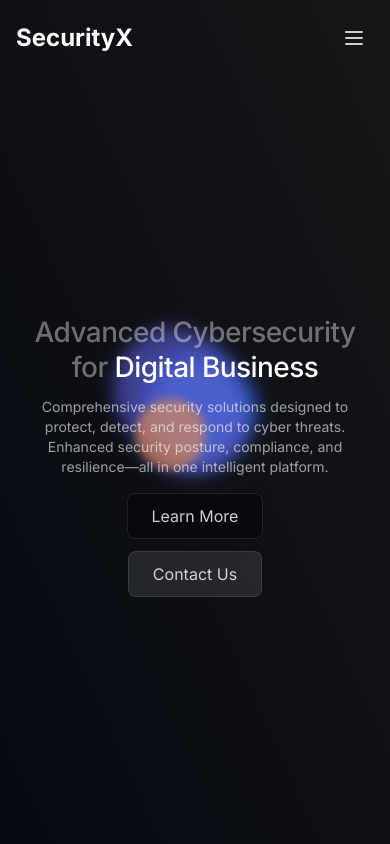
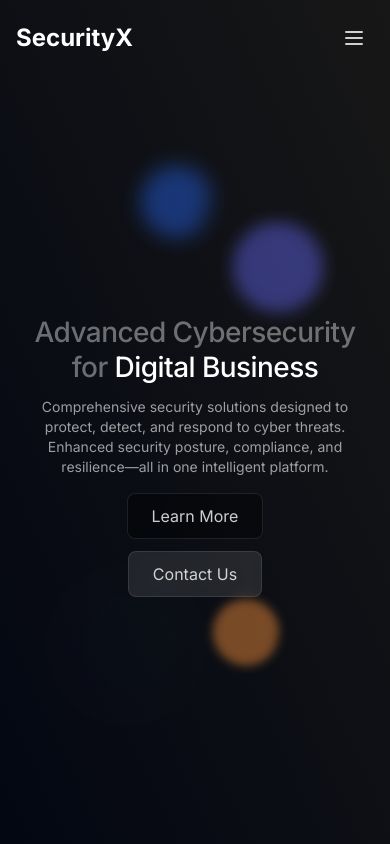
Before and after one commit to charitra13/sec-x, a Next.js app: page / in a window 390 px wide. Shown: the top 844 px of the page. Built offline with nearby package versions, Linux system fonts and the light colour scheme.

Commit message:
v1.6: Advanced Mesh Background System - Enhanced organic animations with individual speeds, responsive design, and accessibility support

```diff
--- a/app/components/MeshBackground.tsx
+++ b/app/components/MeshBackground.tsx
@@ -3,110 +3,123 @@
 import React from 'react';
 
 const MeshBackground: React.FC = () => {
-  // Define keyframe animations as CSS strings
-  const meshAnimations = `
+  return (
+    <>
+      <style jsx>{`
         @keyframes mesh1 {
-      0%   { transform: translate(-63%, -57%) rotate(12deg) scale(0.95); }
-      18%  { transform: translate(-85%, -78%) rotate(35deg) scale(1.42); }
-      41%  { transform: translate(-31%, -44%) rotate(4deg) scale(0.58); }
-      67%  { transform: translate(-78%, -89%) rotate(28deg) scale(1.23); }
-      89%  { transform: translate(-45%, -62%) rotate(41deg) scale(0.87); }
-      100% { transform: translate(-63%, -57%) rotate(12deg) scale(0.95); }
+          0%   { transform: translate(-20%, -30%) rotate(12deg) scale(1); }
+          14%  { transform: translate(-70%, -40%) rotate(20deg) scale(1.2); }
+          33%  { transform: translate(30%, -50%) rotate(15deg) scale(0.9); }
+          51%  { transform: translate(-40%, 10%) rotate(28deg) scale(1.4); }
+          72%  { transform: translate(60%, -70%) rotate(10deg) scale(0.8); }
+          100% { transform: translate(-20%, -30%) rotate(12deg) scale(1); }
         }
 
         @keyframes mesh2 {
-      0%   { transform: translate(-48%, -41%) rotate(-15deg) scale(1.08); }
-      22%  { transform: translate(-72%, -23%) rotate(-38deg) scale(1.31); }
-      45%  { transform: translate(-29%, -67%) rotate(-7deg) scale(0.64); }
-      71%  { transform: translate(-84%, -74%) rotate(-42deg) scale(1.47); }
-      93%  { transform: translate(-39%, -56%) rotate(-21deg) scale(0.73); }
-      100% { transform: translate(-48%, -41%) rotate(-15deg) scale(1.08); }
+          0%   { transform: translate(25%, -40%) rotate(-15deg) scale(1); }
+          18%  { transform: translate(75%, -65%) rotate(-30deg) scale(1.3); }
+          39%  { transform: translate(-10%, -20%) rotate(-10deg) scale(0.7); }
+          60%  { transform: translate(50%, 30%) rotate(-24deg) scale(1.2); }
+          85%  { transform: translate(-60%, -50%) rotate(-5deg) scale(1); }
+          100% { transform: translate(25%, -40%) rotate(-15deg) scale(1); }
         }
 
         @keyframes mesh3 {
-      0%   { transform: translate(-44%, -52%) rotate(8deg) scale(1.12); }
-      28%  { transform: translate(-76%, -37%) rotate(33deg) scale(0.72); }
-      54%  { transform: translate(-18%, -71%) rotate(19deg) scale(1.38); }
-      79%  { transform: translate(-67%, -28%) rotate(47deg) scale(0.91); }
-      100% { transform: translate(-44%, -52%) rotate(8deg) scale(1.12); }
+          0%   { transform: translate(-40%, 30%) scale(1); }
+          15%  { transform: translate(-85%, -20%) scale(1.25); }
+          38%  { transform: translate(60%, 50%) scale(0.6); }
+          55%  { transform: translate(-20%, 70%) scale(1.5); }
+          78%  { transform: translate(40%, -40%) scale(0.8); }
+          100% { transform: translate(-40%, 30%) scale(1); }
         }
 
         @keyframes mesh4 {
-      0%   { transform: translate(-51%, -59%) rotate(-18deg) scale(0.88); }
-      31%  { transform: translate(-27%, -83%) rotate(-45deg) scale(1.29); }
-      58%  { transform: translate(-79%, -34%) rotate(-9deg) scale(0.67); }
-      83%  { transform: translate(-42%, -76%) rotate(-32deg) scale(1.41); }
-      100% { transform: translate(-51%, -59%) rotate(-18deg) scale(0.88); }
+          0%   { transform: translate(35%, 20%) rotate(5deg) scale(1); }
+          20%  { transform: translate(95%, -60%) rotate(18deg) scale(1.3); }
+          43%  { transform: translate(-50%, 60%) rotate(-12deg) scale(0.6); }
+          66%  { transform: translate(80%, 30%) rotate(25deg) scale(1.1); }
+          90%  { transform: translate(-30%, -30%) rotate(8deg) scale(0.9); }
+          100% { transform: translate(35%, 20%) rotate(5deg) scale(1); }
         }
 
-    .mesh-blob-1 {
-      animation: mesh1 5.3s cubic-bezier(0.4, 0.0, 0.6, 1.0) infinite alternate;
+        .mesh1 {
+          animation: mesh1 7.4s cubic-bezier(0.4, 0.1, 0.6, 0.9) infinite alternate;
           animation-delay: 0s;
         }
-    .mesh-blob-2 {
-      animation: mesh2 6.7s cubic-bezier(0.25, 0.46, 0.45, 0.94) infinite alternate;
+        .mesh2 {
+          animation: mesh2 9.1s cubic-bezier(0.3, 0.2, 0.7, 0.8) infinite alternate;
+          animation-delay: 1.1s;
+        }
+        .mesh3 {
+          animation: mesh3 6.3s cubic-bezier(0.5, 0.1, 0.5, 0.9) infinite alternate;
+          animation-delay: 2.3s;
+        }
+        .mesh4 {
+          animation: mesh4 10.2s cubic-bezier(0.2, 0.3, 0.8, 0.7) infinite alternate;
           animation-delay: 0.8s;
-    }
-    .mesh-blob-3 {
-      animation: mesh3 7.1s cubic-bezier(0.17, 0.67, 0.83, 0.67) infinite alternate;
-      animation-delay: 1.6s;
-    }
-    .mesh-blob-4 {
-      animation: mesh4 6.4s cubic-bezier(0.55, 0.06, 0.68, 0.19) infinite alternate;
-      animation-delay: 2.3s;
         }
 
         @media (max-width: 767px) {
-      .mesh-blob-1, .mesh-blob-2, .mesh-blob-3, .mesh-blob-4 {
-        transform-origin: center;
+          .mesh1, .mesh2, .mesh3, .mesh4 {
+            width: 22vmin;
+            height: 22vmin;
+            transform-origin: center center;
+            opacity: 0.35;
+            filter: blur(2.5vmin);
           }
         }
-  `;
 
-  return (
-    <>
-      <style dangerouslySetInnerHTML={{ __html: meshAnimations }} />
+        @media (prefers-reduced-motion: reduce) {
+          .mesh1, .mesh2, .mesh3, .mesh4 {
+            animation: none !important;
+          }
+        }
+      `}</style>
 
       <div className="fixed inset-0 w-full h-full pointer-events-none z-0 overflow-hidden">
         {/* Background gradient */}
         <div className="absolute inset-0 bg-gradient-to-tr from-gray-950 to-neutral-900" />
 
         {/* Mesh container */}
-        <div className="absolute inset-0 flex items-center justify-center">
-          <div className="relative w-full h-full bg-neutral-900/20 overflow-hidden">
-            {/* Animated Mesh gradient blobs - Enhanced size for immersive experience */}
+        <div className="absolute inset-0 w-full h-full">
+          {/* Mesh1: Starts from top-left quadrant */}
           <div
-              className="absolute top-1/2 left-1/2 w-[34vmin] h-[31vmin] rounded-full pointer-events-none mesh-blob-1"
+            className="absolute top-1/4 left-1/4 w-[34vmin] h-[31vmin] rounded-full pointer-events-none mesh1"
             style={{
               background: 'linear-gradient(97deg, #2563eb 80%, transparent 100%)',
               filter: 'blur(3vmin)',
-                opacity: 0.55
+              opacity: 0.45
             }}
           />
+
+          {/* Mesh2: Starts from top-right quadrant */}
           <div
-              className="absolute top-1/2 left-1/2 w-[28vmin] h-[35vmin] rounded-full pointer-events-none mesh-blob-2"
+            className="absolute top-1/4 right-1/4 w-[28vmin] h-[35vmin] rounded-full pointer-events-none mesh2"
             style={{
               background: 'linear-gradient(120deg, #6366f1 95%, transparent 100%)',
               filter: 'blur(2vmin)',
-                opacity: 0.55
+              opacity: 0.45
             }}
           />
+
+          {/* Mesh3: Starts from bottom-left quadrant */}
           <div
-              className="absolute top-1/2 left-1/2 w-[27vmin] h-[25vmin] rounded-full bg-white mix-blend-overlay pointer-events-none mesh-blob-3"
+            className="absolute bottom-1/4 left-1/4 w-[27vmin] h-[25vmin] rounded-full bg-white mix-blend-overlay pointer-events-none mesh3"
             style={{
               filter: 'blur(2vmin)',
-                opacity: 0.12
+              opacity: 0.10
             }}
           />
+
+          {/* Mesh4: Starts from bottom-right quadrant */}
           <div
-              className="absolute top-1/2 left-1/2 w-[25vmin] h-[25vmin] rounded-full pointer-events-none mesh-blob-4"
+            className="absolute bottom-1/4 right-1/4 w-[25vmin] h-[25vmin] rounded-full pointer-events-none mesh4"
             style={{
               background: 'linear-gradient(105deg, #fb923c 85%, transparent 100%)',
               filter: 'blur(1.5vmin)',
-                opacity: 0.55
+              opacity: 0.45
             }}
           />
-          </div>
         </div>
       </div>
     </>
```
Also changed, not shown: 1 other file (tests, documents, lock files or other folders). Lines whose indentation alone changed are shown as unchanged.
